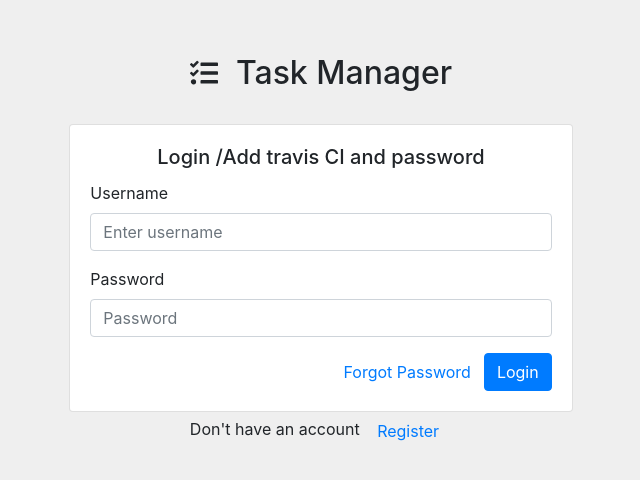
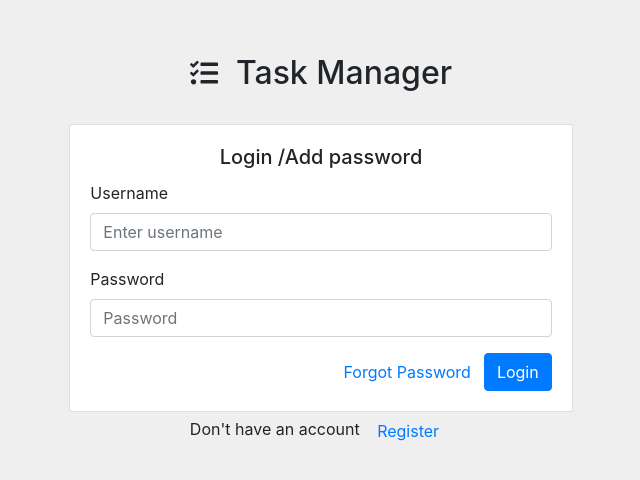
Before and after one commit to gudapraveenkumar/EHR-System, a React (Create React App) app: page / in a window 1280 px wide. Shown: the part 148-628 px from the top of the page, without its empty margins (319-959 px from the left). Built offline with nearby package versions, Linux system fonts and the light colour scheme.

Commit message:
checking script

```diff
--- a/src/components/auth/login.jsx
+++ b/src/components/auth/login.jsx
@@ -51,7 +51,7 @@ class Login extends Component {
                   <br></br>
                   <Card>
                      <Card.Body>
-                        <Card.Title className="text-center">Login /Add travis CI and password</Card.Title>
+                        <Card.Title className="text-center">Login /Add password</Card.Title>
                            <Form onSubmit={this.handleLoginSubmit}>
                               <Form.Group controlId="formBasicEmail">
                                  <Form.Label>Username</Form.Label>
--- a/src/components/auth/registration.jsx
+++ b/src/components/auth/registration.jsx
@@ -50,7 +50,7 @@ class Registration extends Component {
                <Col xs={10} sm={8} md={5}>
                <Card>
                      <Card.Body>
-                        <Card.Title className="text-center"> Signup/ Travis script</Card.Title>
+                        <Card.Title className="text-center"> Signup/ </Card.Title>
                         <br></br>
                         <div>
                            <Form onSubmit={this.handleRegisterSubmit}>
```
